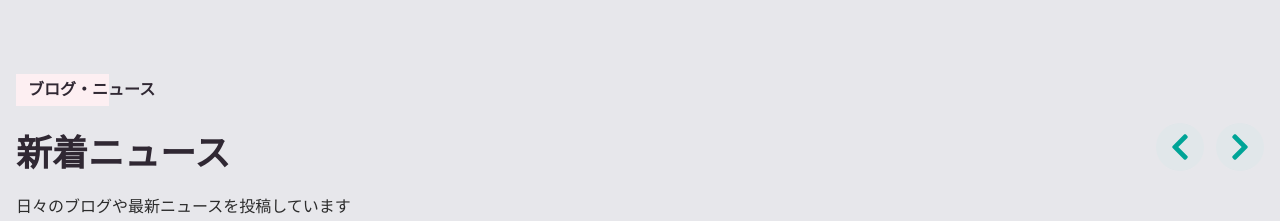
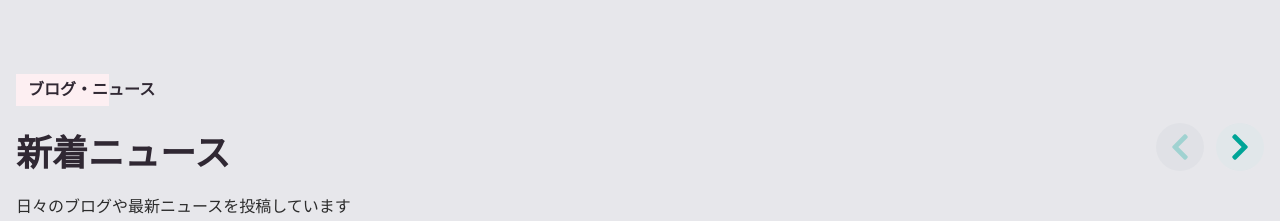
Before and after one commit to tanakakundagane/zemi, a Next.js app: page / in a window 1280 px wide. Shown: the part 3540-3761 px from the top of the page. Built offline with nearby package versions, Linux system fonts and the light colour scheme; a web font is replaced by a local one.

Commit message:
Blog.tsxの完成

```diff
--- a/src/app/components/Blog.tsx
+++ b/src/app/components/Blog.tsx
@@ -4,6 +4,7 @@ import Link from "next/link";
 import React, { useCallback, useEffect, useRef, useState } from "react";
 import { FaChevronRight, FaChevronLeft } from "react-icons/fa";
 import { Swiper, SwiperSlide } from "swiper/react";
+import { SwiperRef } from "swiper/react"; // SwiperRef のインポート
 import "swiper/css";
 import AOS from "aos";
 import "aos/dist/aos.css";
@@ -51,48 +52,60 @@ const blogContent = {
 };
 
 function Blog() {
-  const [isBeginning, setIsBeginning] = useState(null);
-  const [isEnd, setIsEnd] = useState(null);
-  const sliderRef = useRef(null);
+  const [isBeginning, setIsBeginning] = useState(true);
+  const [isEnd, setIsEnd] = useState(false);
+  const sliderRef = useRef<SwiperRef | null>(null); // SwiperRefに変更
 
   useEffect(() => {
-    const swiper = sliderRef.current.swiper;
+    if (!sliderRef.current) return;
+
+    const swiper = sliderRef.current.swiper; // Swiperインスタンスへのアクセス
 
     const updateSlideStatus = () => {
+      if (!swiper) return;
       setIsBeginning(swiper.isBeginning);
       setIsEnd(swiper.isEnd);
     };
-    swiper.on("slideChange", updateSlideStatus);
+
+    if (swiper) {
+      swiper.on("slideChange", updateSlideStatus);
+
+      // 初期ステータスを更新
+      updateSlideStatus();
+    }
+
     return () => {
-      swiper.off("slideChange", updateSlideStatus);
+      if (swiper) {
+        swiper.off("slideChange", updateSlideStatus);
+      }
     };
   }, [sliderRef]);
 
-  //前にスライド
+  // 前にスライド
   const prevHandler = useCallback(() => {
     if (!sliderRef.current) return;
-    sliderRef.current.swiper.slidePrev();
+    sliderRef.current.swiper?.slidePrev();
   }, []);
 
   // 次にスライド
   const nextHandler = useCallback(() => {
     if (!sliderRef.current) return;
-    sliderRef.current.swiper.slideNext();
+    sliderRef.current.swiper?.slideNext();
   }, []);
-  //アニメーション
+
+  // アニメーション
   useEffect(() => {
     AOS.init({
       duration: 700,
       easing: "slide",
       once: true,
     });
-  });
+  }, []);
 
   return (
     <section
       id="blog"
-      className="py-20 bg-light overflow-x-hidden
-    max-md:py-10"
+      className="py-20 bg-light overflow-x-hidden max-md:py-10"
     >
       <div className="container px-4 mx-auto">
         <div className="lg:flex justify-between items-center mb-10">
--- a/src/app/page.tsx
+++ b/src/app/page.tsx
@@ -16,6 +16,7 @@ export default function Home() {
       <Solutions />
       <Testimonials />
       <Blog />
+      {/* <Slider/> */}
     </>
   );
 }
```
Also changed, not shown: src/app/globals.css (line endings or trailing spaces).
